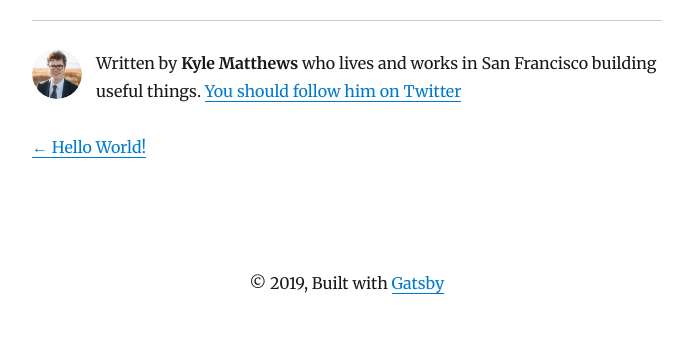
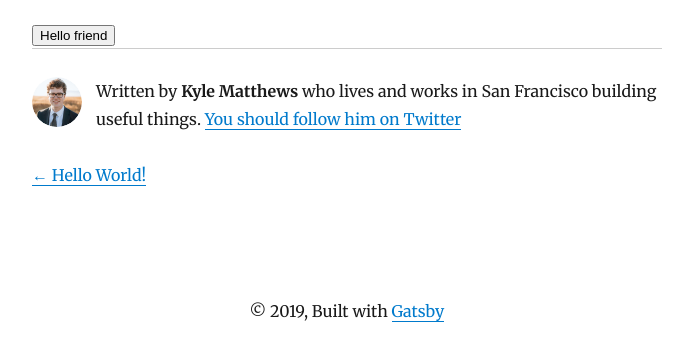
Before and after one commit to laguna-dev/gatsby-blog, a Gatsby site: page /blog/hi-im-testing/ in a window 1280 px wide. Shown: the part 751-1100 px from the top of the page, without its empty margins (293-986 px from the left). Before the commit the page ends 1072 px from the top, so only its background shows below. Built offline with nearby package versions, Linux system fonts and the light colour scheme; Gatsby itself is replaced by a stand-in of ours; some packages are replaced by stand-ins of ours.

Commit message:
test change md post to mdx

````diff
--- a/content/blog/example.mdx
+++ b/content/blog/example.mdx
@@ -11,7 +11,7 @@ This is a post showing MDX in action. This starter now comes with MDX out-of-the
 <button>test</button>
 ```
 
-<button>test</button>
+<button onclick="alert('Hola amigo')">Hello friend</button>
 
 ## MDX
 
--- a/content/blog/hi-im-testing.md
+++ b/content/blog/hi-im-testing.mdx
@@ -5,3 +5,6 @@ title: Hi! Im testing!
 description: 'This is the description, maybe ill improve it to show images'
 ---
 ![alt text](/assets/csharp_logo.png "title")
+
+
+<button onclick="alert('Hola amigo')">Hello friend</button>
````
